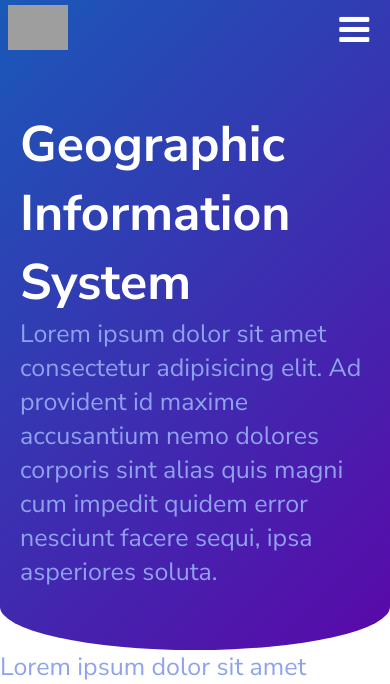
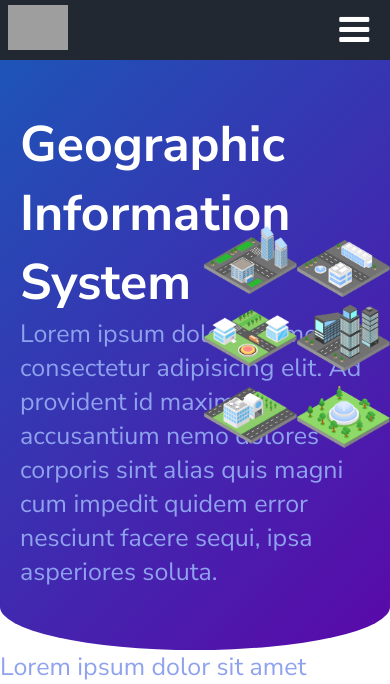
Before and after one commit to Jayjaynoplays/dut-gis, a PHP site: page /home.html in a window 390 px wide. Shown: the top 684 px of the page. Run offline with PHP 8.4, Linux system fonts and the light colour scheme; grey boxes are pictures that could not be loaded.

Commit message:
done all, config home content and image nextime

```diff
--- a/mysandbox/home.html
+++ b/mysandbox/home.html
@@ -34,8 +34,8 @@
             </div>
         </div>
         <div class="home--content--wrapper">
-            <div class="home--content--container">
-                <div class="home--content">
+            <div class="home--content--container" id="home--content--container">
+                <div class="home--content" id="home--contentA">
                     <div class="home--title">
                         <h1>Geographic Information System</h1>
                     </div>
@@ -45,8 +45,7 @@
                             ipsa asperiores soluta.</p>
                     </div>
                 </div>
-                <div class="home--image">
-                </div>
+                <div class="home--image" id="home--imageA"></div>
             </div>
         </div>
     </div>
--- a/mysandbox/script.js
+++ b/mysandbox/script.js
@@ -1,19 +1,34 @@
+function openNav() {
   var x = document.getElementById("navbar");
-
-function openNav() {
   if (x.className == "navbar--container") x.className += " responsive";
   else x.className = "navbar--container";
 }
 
+window.addEventListener("load", () => {
+  var z = document.getElementById("home--contentA");
+  var e = document.getElementById("home--imageA");
+  var f = document.getElementById("home--content--container");
+  window.setTimeout(() => {
+    f.style.display="flex";
+    z.style.animation = "floatBubble 0.6s";
+  }, 800);
+  e.style.display = "block";
+  e.style.animation = "floatBubble 0.6s";
+  e.style.animationDelay = "0.2s";
+});
+
+if (window.innerWidth > 768) {
+  window.addEventListener("load", () => {
     window.addEventListener("scroll", () => {
       var y = document.getElementById("navbar");
       const scrollFromTop = window.pageYOffset;
       console.log(scrollFromTop);
-  if (scrollFromTop > 10) {
+      if (scrollFromTop > 50) {
         y.style.backgroundColor = "rgb(33,40,50)";
       } else {
         y.style.backgroundColor = "transparent";
-    y.style.transition= "background 0.7s ease";
-
+        y.style.transition = "background 0.4s ease";
       }
     });
+  });
+}
--- a/mysandbox/styles.css
+++ b/mysandbox/styles.css
@@ -7,6 +7,43 @@ a {
   text-decoration: none;
 }
 
+/* @keyframes load_up {
+  from {
+    opacity: 0;
+    top: 100%;
+    z-index: 50;
+  }
+  to {
+    opacity: 1;
+    top: 0%;
+    z-index: 50;
+  }
+}
+@-webkit-keyframes load_up {
+  from {
+    opacity: 0;
+    top: 100%;
+    z-index: 50;
+  }
+  to {
+    opacity: 1;
+    top: 0%;
+    z-index: 50;
+  }
+} */
+@-webkit-keyframes floatBubble {
+  from {
+    top: 100px;
+    -webkit-animation-timing-function: ease-in;
+    opacity: 0;
+  }
+
+  to {
+    top: 0px;
+    -webkit-animation-timing-function: ease-in;
+    opacity: 1;
+  }
+}
 .home--wrapper {
   width: auto;
   height: 650px;
@@ -22,6 +59,7 @@ a {
 .navbar--wrapper {
   width: 100%;
   height: 100px;
+  z-index: 1300;
   position: fixed;
 }
 .navbar--container {
@@ -67,12 +105,14 @@ a {
 }
 .home--content--container {
   height: 100%;
-  display: flex;
+  display: none;
   justify-content: center;
 }
 .home--content {
+  position: relative;
   width: 50%;
   padding: 130px 200px 0 200px;
+  -webkit-animation-direction: alternate;
 }
 .home--title {
   color: white;
@@ -83,6 +123,8 @@ a {
   font-size: 25px;
 }
 .home--image {
+  position: relative;
+  display: none;
   margin-top: 20px;
   margin-left: -200px;
   width: 50%;
@@ -91,6 +133,7 @@ a {
   background-size: contain;
   background-position: center;
   background-repeat: no-repeat;
+  -webkit-animation-direction: alternate;
 }
 
 /* X-Large devices (large desktops, less than 1400px) */
@@ -138,7 +181,6 @@ a {
   }
   .navbar--wrapper {
     justify-content: initial;
-    z-index: 1300;
     height: 90px;
   }
   .navbar--container {
@@ -164,9 +206,6 @@ a {
     display: none;
   }
 
-
-
-
   .navbar--container.responsive {
     position: relative;
     height: 100%;
@@ -175,7 +214,7 @@ a {
     position: absolute;
     z-index: 10000;
   }
-  .navbar--container.responsive .navbar--compo{
+  .navbar--container.responsive .navbar--compo {
     position: absolute;
     display: flex;
     flex-direction: column;
@@ -194,9 +233,6 @@ a {
     display: block;
     margin: 30px 30px 30px 30px;
   }
-
-
-
 
   .home--image {
     display: none;
```
Lines whose indentation alone changed are shown as unchanged.
